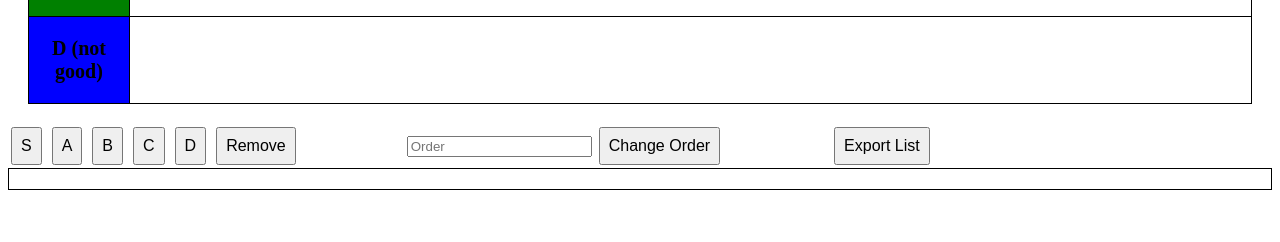
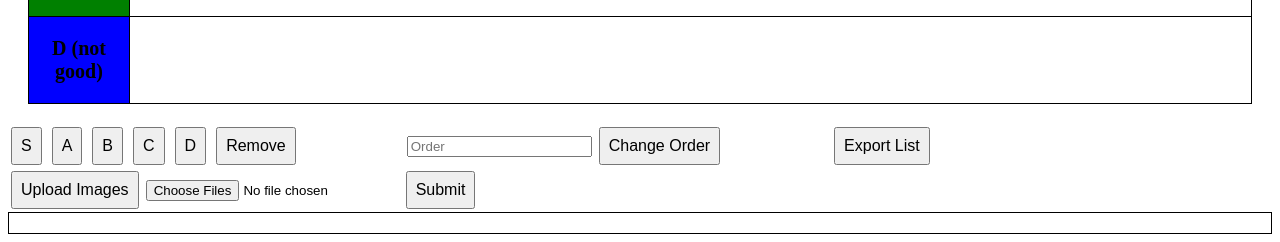
Before and after one commit to Andrew-Close/Tier-List, a Flask app: page / in a window 1280 px wide. Shown: the part 605-847 px from the top of the page. Before the commit the page ends 795 px from the top, so only its background shows below. Run offline with Flask 3, Linux system fonts and the light colour scheme; parts of the project's set-up code (start-up, migrations or seed data) failed here and were passed over.

Commit message:
feat: file uploading

```diff
--- a/app/app.py
+++ b/app/app.py
@@ -6,12 +6,17 @@ from sqlalchemy import and_
 from flask_migrate import Migrate
 from PIL import Image
 from PIL.ExifTags import TAGS
+from werkzeug.utils import secure_filename
 import logging
+import json
 
 # from migrations.env import get_engine
 
 config_path = "config"
 static_path = "static"
+image_path = os.path.join(static_path, "uploaded-images")
+export_path = "exported-list"
+temp_path = "temp"
 
 app = Flask(__name__,
     instance_path=os.path.join(os.path.dirname(os.path.dirname(__file__)), 'instance'),
@@ -20,7 +25,6 @@ app.config.from_object(config_path)
 db = SQLAlchemy(app)
 migrate = Migrate(app, db)
 logger = logging.getLogger("werkzeug")
-source_folder = "source-photos/"
 
 class ImageModel(db.Model):
     __tablename__ = "images"
@@ -35,11 +39,11 @@ class StaticResourceLogFilter(logging.Filter):
 
 def save_all_images():
     # Sort all the image names by the date the corresponding image was taken
-    image_names = os.listdir(source_folder)
+    image_names = os.listdir(temp_path)
     # Where sorted names are stored
     new_image_data = []
     for name in image_names:
-        path = source_folder + name
+        path = os.path.join(temp_path, name)
         exif = Image.open(path)._getexif()
         for tagid in exif:
             tagname = TAGS.get(tagid, tagid)
@@ -53,25 +57,43 @@ def save_all_images():
     new_image_names = []
     counter = 1
     for image in new_image_data:
-        path = source_folder + image["name"]
+        path = os.path.join(temp_path, image["name"])
         image_source = open(path, "rb")
         binary_source = image_source.read()
-        new_image = open(static_path + "/image" + str(counter) + ".jpg", "wb")
+        new_image = open(os.path.join(image_path, "image" + str(counter) + ".jpg"), "wb")
         new_image.write(binary_source)
         new_image_names.append("image" + str(counter) + ".jpg")
         counter += 1
+        image_source.close()
+        new_image.close()
+
+    # Removing temp photos and all database records
+    for temp_image in os.listdir(temp_path):
+        os.remove(os.path.join(temp_path, temp_image))
+    os.removedirs(temp_path)
+    with app.app_context():
+        all_images = db.session.execute(db.select(ImageModel)).scalars().all()
+        for image in all_images:
+            db.session.delete(image)
+        db.session.commit()
+    update_local_images("S")
+    update_local_images("A")
+    update_local_images("B")
+    update_local_images("C")
+    update_local_images("D")
     return new_image_names
 
 def get_saved_images(rank=None):
     if rank is None:
         name_list = []
-        for name in os.listdir(static_path):
+        for name in os.listdir(image_path):
             if name.startswith("image"):
                 with app.app_context():
                     test_query = db.session.execute(db.select(ImageModel).where(ImageModel.name == name)).scalars().first()
                 if test_query is None:
                     name_list.append(name)
         name_list = sorted(name_list, key=lambda name: get_name_number(name))
+        print(name_list)
         return name_list
     else:
         with app.app_context():
@@ -128,6 +150,10 @@ def get_highest_order(rank):
         images = db.session.execute(db.select(ImageModel).where(ImageModel.rank == rank)).scalars().all()
         return len(images)
 
+def init_directories():
+    os.makedirs(image_path, exist_ok=True)
+    os.makedirs(export_path, exist_ok=True)
+
 s_images = get_saved_images("S")
 a_images = get_saved_images("A")
 b_images = get_saved_images("B")
@@ -137,7 +163,7 @@ d_images = get_saved_images("D")
 @app.route("/")
 def index():
     unranked_images = get_saved_images()
-    return render_template("base.html",
+    return render_template("index.html",
                            s_images=s_images,
                            a_images=a_images,
                            b_images=b_images,
@@ -244,8 +270,7 @@ def change_order():
 
 @app.route("/export-list", methods=["POST"])
 def export_list():
-    os.makedirs("exported-list", exist_ok=True)
-    exported_list = open("exported-list/exported-list.txt", "wt")
+    exported_list = open(os.path.join(export_path, "exported-list.txt"), "wt")
     s_images = db.session.execute(db.select(ImageModel).where(ImageModel.rank == "S").order_by(ImageModel.order)).scalars().all()
     a_images = db.session.execute(db.select(ImageModel).where(ImageModel.rank == "A").order_by(ImageModel.order)).scalars().all()
     b_images = db.session.execute(db.select(ImageModel).where(ImageModel.rank == "B").order_by(ImageModel.order)).scalars().all()
@@ -260,6 +285,19 @@ def export_list():
     exported_list.close()
     return redirect("/")
 
+@app.route("/upload-images", methods=["POST"])
+def upload_images():
+    files = request.files.getlist("images")
+    for image in os.listdir(image_path):
+        path = os.path.join(image_path, image)
+        os.remove(path)
+    os.makedirs(temp_path, exist_ok=True)
+    for file in files:
+        filename = secure_filename(file.filename)
+        file.save(os.path.join(temp_path, filename))
+    save_all_images()
+    return redirect("/")
+
 
 # with app.app_context():
 #     image = ImageModel.query.get(1)
@@ -267,4 +305,5 @@ def export_list():
 #     db.session.commit()
 
 logger.addFilter(StaticResourceLogFilter())
+init_directories()
 app.run()
--- a/app/templates/base.html
+++ b/app/templates/index.html
@@ -14,7 +14,7 @@
             <div class="row-content">
                 {% for image in s_images %}
                 <div class="ranked-photo-container">
-                    <img class="usable-photo" id="{{ image.name }}" src="static/{{ image.name }}" onclick="fillNameField('{{ image.name }}')">
+                    <img class="usable-photo" id="{{ image.name }}" src="static/uploaded-images/{{ image.name }}" onclick="fillNameField('{{ image.name }}')">
                     <p class="order-label" onclick="changeOrder({{ image.order }})">{{ image.order }}</p>
                 </div>
                 {% endfor %}
@@ -27,7 +27,7 @@
             <div class="row-content">
                 {% for image in a_images %}
                 <div class="ranked-photo-container">
-                    <img class="usable-photo" id="{{ image.name }}" src="static/{{ image.name }}" onclick="fillNameField('{{ image.name }}')">
+                    <img class="usable-photo" id="{{ image.name }}" src="static/uploaded-images/{{ image.name }}" onclick="fillNameField('{{ image.name }}')">
                     <p class="order-label" onclick="changeOrder({{ image.order }})">{{ image.order }}</p>
                 </div>
                 {% endfor %}
@@ -40,7 +40,7 @@
             <div class="row-content">
                 {% for image in b_images %}
                 <div class="ranked-photo-container">
-                    <img class="usable-photo" id="{{ image.name }}" src="static/{{ image.name }}" onclick="fillNameField('{{ image.name }}')">
+                    <img class="usable-photo" id="{{ image.name }}" src="static/uploaded-images/{{ image.name }}" onclick="fillNameField('{{ image.name }}')">
                     <p class="order-label" onclick="changeOrder({{ image.order }})">{{ image.order }}</p>
                 </div>
                 {% endfor %}
@@ -53,7 +53,7 @@
             <div class="row-content">
                 {% for image in c_images %}
                 <div class="ranked-photo-container">
-                    <img class="usable-photo" id="{{ image.name }}" src="static/{{ image.name }}" onclick="fillNameField('{{ image.name }}')">
+                    <img class="usable-photo" id="{{ image.name }}" src="static/uploaded-images/{{ image.name }}" onclick="fillNameField('{{ image.name }}')">
                     <p class="order-label" onclick="changeOrder({{ image.order }})">{{ image.order }}</p>
                 </div>
                 {% endfor %}
@@ -66,7 +66,7 @@
             <div class="row-content">
                 {% for image in d_images %}
                 <div class="ranked-photo-container">
-                    <img class="usable-photo" id="{{ image.name }}" src="static/{{ image.name }}" onclick="fillNameField('{{ image.name }}')">
+                    <img class="usable-photo" id="{{ image.name }}" src="static/uploaded-images/{{ image.name }}" onclick="fillNameField('{{ image.name }}')">
                     <p class="order-label" onclick="changeOrder({{ image.order }})">{{ image.order }}</p>
                 </div>
                 {% endfor %}
@@ -87,9 +87,14 @@
         <div class="button-spacing"></div>
         <button type="submit" name="export-list" formaction="/export-list">Export List</button>
     </form>
+    <form action="/upload-images" method="POST" enctype="multipart/form-data">
+        <button type="button" onclick="document.getElementById('images-upload').click();">Upload Images</button>
+        <input id="images-upload" type="file" name="images" accept="image/jpeg, image/png" multiple onchange="document.getElementById('images-submit').click();">
+        <button id="images-submit" type="submit">Submit</button>
+    </form>
     <div id="photo-container-id" class="photo-container">
         {% for image in unranked_images %}
-        <img style="position: static;" class="usable-photo" id="{{ image }}" src="static/{{ image }}" onclick="fillNameField('{{ image }}')">
+        <img style="position: static;" class="usable-photo" id="{{ image }}" src="static/uploaded-images/{{ image }}" onclick="fillNameField('{{ image }}')">
         {% endfor %}
     </div>
     <script>
```
Also changed, not shown: 1 other file.
